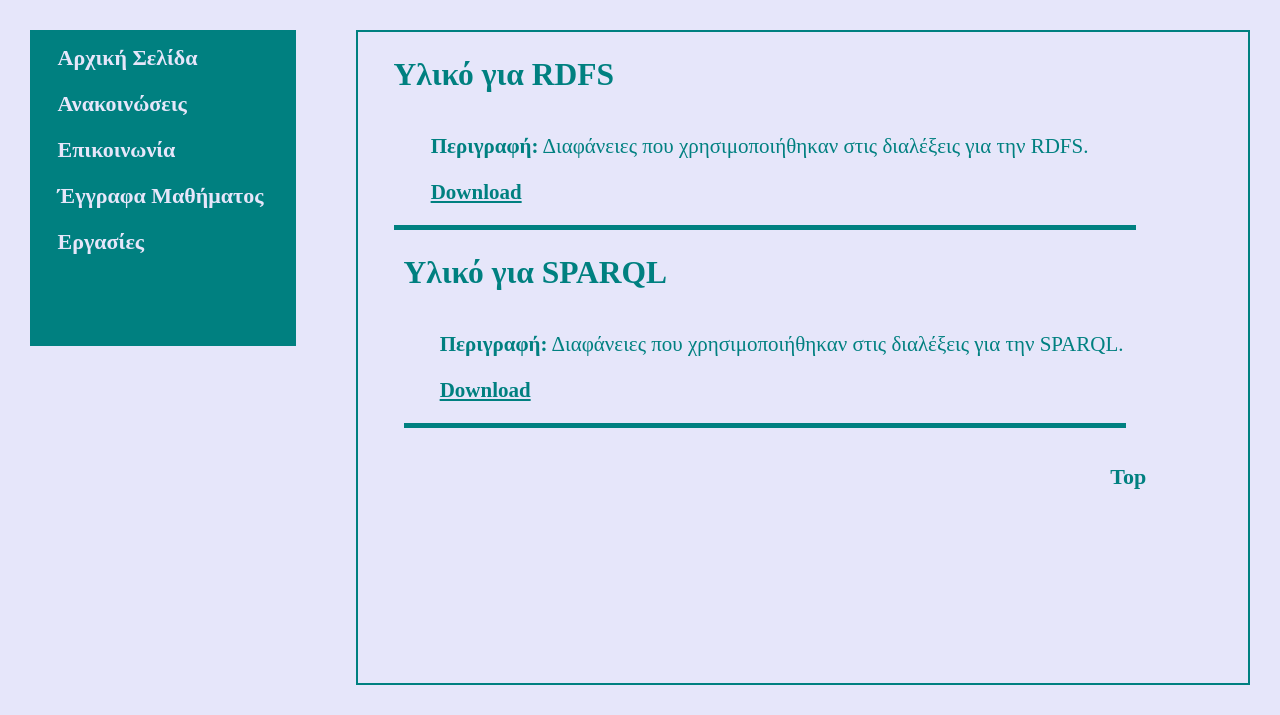
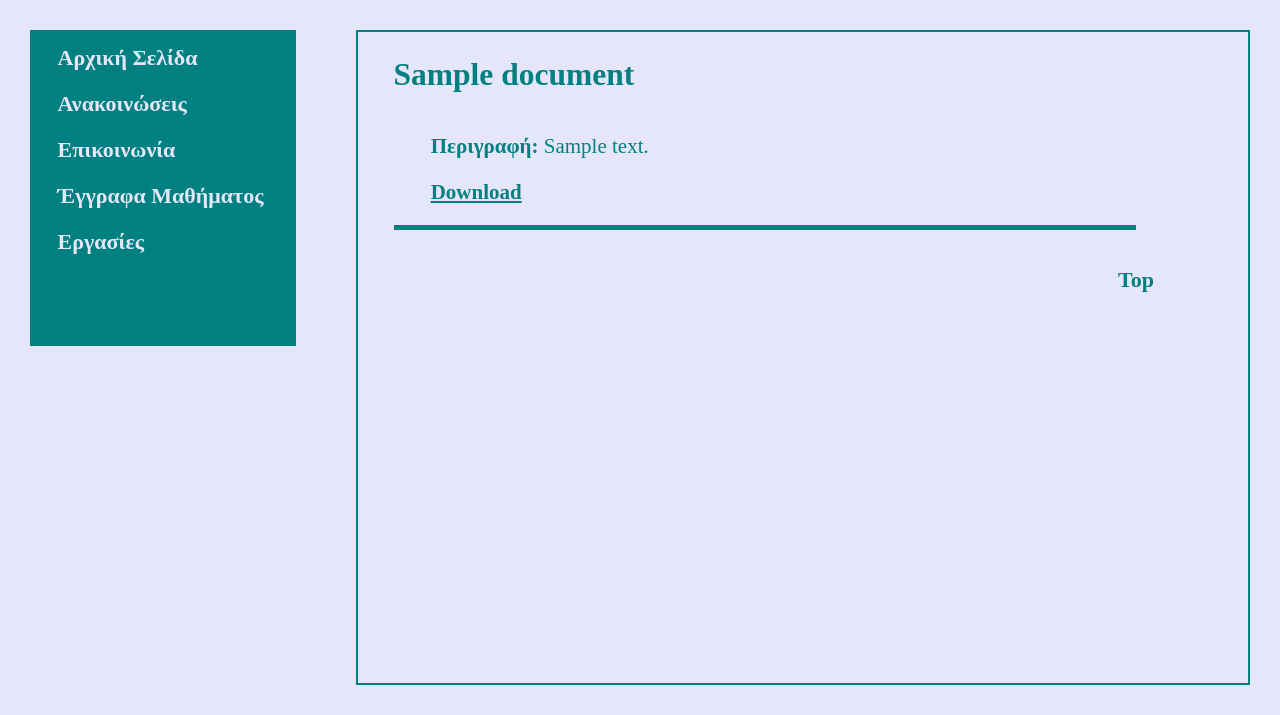
Before and after one commit to AndreasNbt/EPD_Project, a PHP site: page /documents.php in a window 1280 px wide. Shown: the part 85-800 px from the top of the page. Run offline with PHP 8.4, Linux system fonts and the light colour scheme; tables that the repository leaves empty hold one stand-in row (values such as "Sample post").

Commit message:
Documents page is also dynamic

```diff
--- a/documents.php
+++ b/documents.php
@@ -20,31 +20,34 @@
                 include "links.php";
             ?>
             <div class="description-container thin-border">
-                <div class="announcement teal">
-                    <div class="announcement-heading">
-                        <h2 class="teal">Υλικό για RDFS</h2>
-                    </div>
+                <?php
+                        include("PHP_Back_End/db_connection.php");
+                        $sql = "SELECT title, description, location FROM documents;";
+                        $res = $con->query($sql);
 
-                    <div class="announcement-content flex">
-                        <div class="flex-column">
-                                <p> <strong>Περιγραφή:</strong> Διαφάνειες που χρησιμοποιήθηκαν στις διαλέξεις για την RDFS. </p>
-                                <a class="mb teal bold" href="#" download="RDF_Schema.pdf">Download</a>
-                        </div>
+                        while ($document = mysqli_fetch_row($res)) {
+                            echoDocument($document[0], $document[1], $document[2]);
+                        }
 
-                </div>
+                        mysqli_close($con);
 
-                <div class="announcement teal">
-                    <div class="announcement-heading">
-                        <h2 class="teal">Υλικό για SPARQL</h2>
-                    </div>
+                        function echoDocument($title, $description, $filepath) {
+                            echo "
+                                <div class='announcement teal'>
+                                    <div class='announcement-heading'>
+                                        <h2 class='teal'>$title</h2>
+                                    </div>
 
-                    <div class="announcement-content flex">
-                        <div class="flex-column">
-                                <p> <strong>Περιγραφή:</strong> Διαφάνειες που χρησιμοποιήθηκαν στις διαλέξεις για την SPARQL. </p>
-                                <a class="mb teal bold" href="#" download="SPARQL.pdf">Download</a>
-                        </div>
+                                    <div class='announcement-content flex'>
+                                        <div class='flex-column'>
+                                                <p> <strong>Περιγραφή:</strong> $description </p>
+                                                <a class='mb teal bold' href='#' download=$filepath>Download</a>
+                                        </div>
 
-                </div>
+                                </div>";
+                        }
+
+                ?>
 
                 <div class="top">
                     <a class="link left100 teal" href="#header">Top</a>
--- a/homework.php
+++ b/homework.php
@@ -24,12 +24,12 @@
                     $res = $con->query($sql);
 
                     while ($project = mysqli_fetch_row($res)) {
-                        echoAnnouncement($project[0], $project[1], $project[2], $project[3], $project[4]);
+                        echoProject($project[0], $project[1], $project[2], $project[3], $project[4]);
                     }
 
                     mysqli_close($con);
 
-                    function echoAnnouncement($id, $goals, $filepath,$deliverables,$deadline) {
+                    function echoProject($id, $goals, $filepath,$deliverables,$deadline) {
                     echo "<div class='announcement teal'>
                             <div id='return' class='announcement-heading'>
                                 <h2 class='teal'>Εργασία $id</h2>
```
